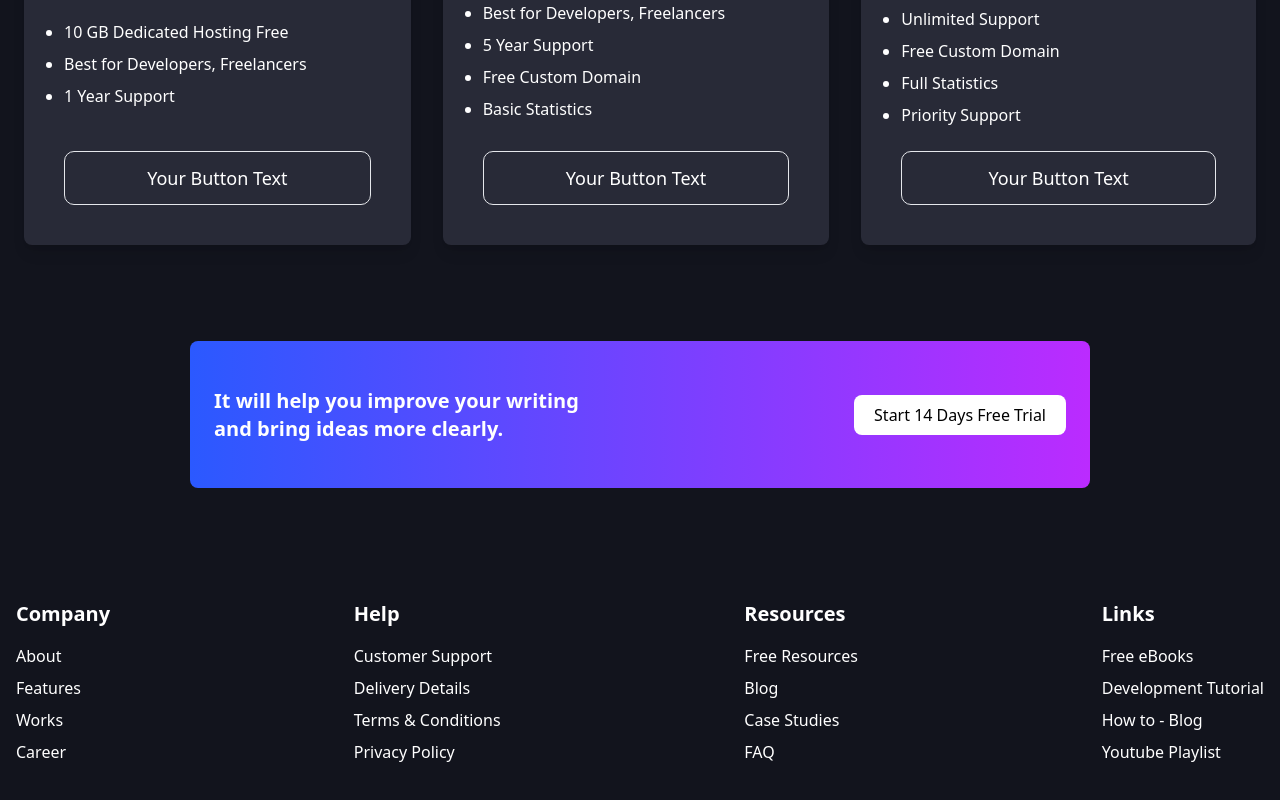
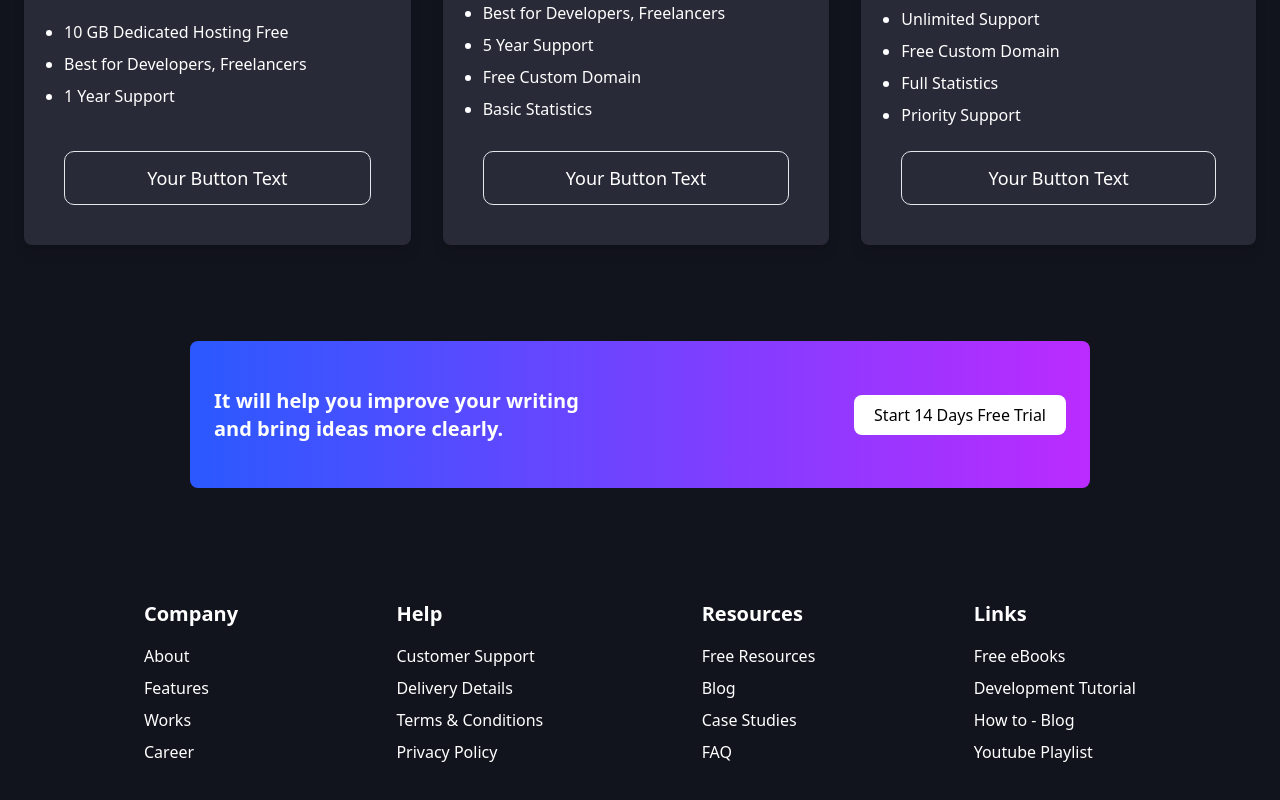
Before and after one commit to SharifuzzamanShaon/hotchpotch-innovation-onePage, a Next.js app: page / in a window 1280 px wide. Shown: the part 5382-6182 px from the top of the page. Built offline with nearby package versions, Linux system fonts and the light colour scheme.

Commit message:
width reduce

```diff
--- a/src/components/Footer.jsx
+++ b/src/components/Footer.jsx
@@ -18,7 +18,7 @@ const Footer = () => {
 
   return (
     <footer className="text-white py-8 bg-[#12141D]">
-      <div className="container mx-auto max-w-screen-xl px-4">
+    <div className="container mx-auto max-w-screen-lg px-4">
       {/* Desktop View */}
       <div className="hidden md:flex flex-col md:flex-row justify-between items-center mt-16 mb-6">
         <div className="mb-6 md:mb-0">
```
Lines whose indentation alone changed are shown as unchanged.
